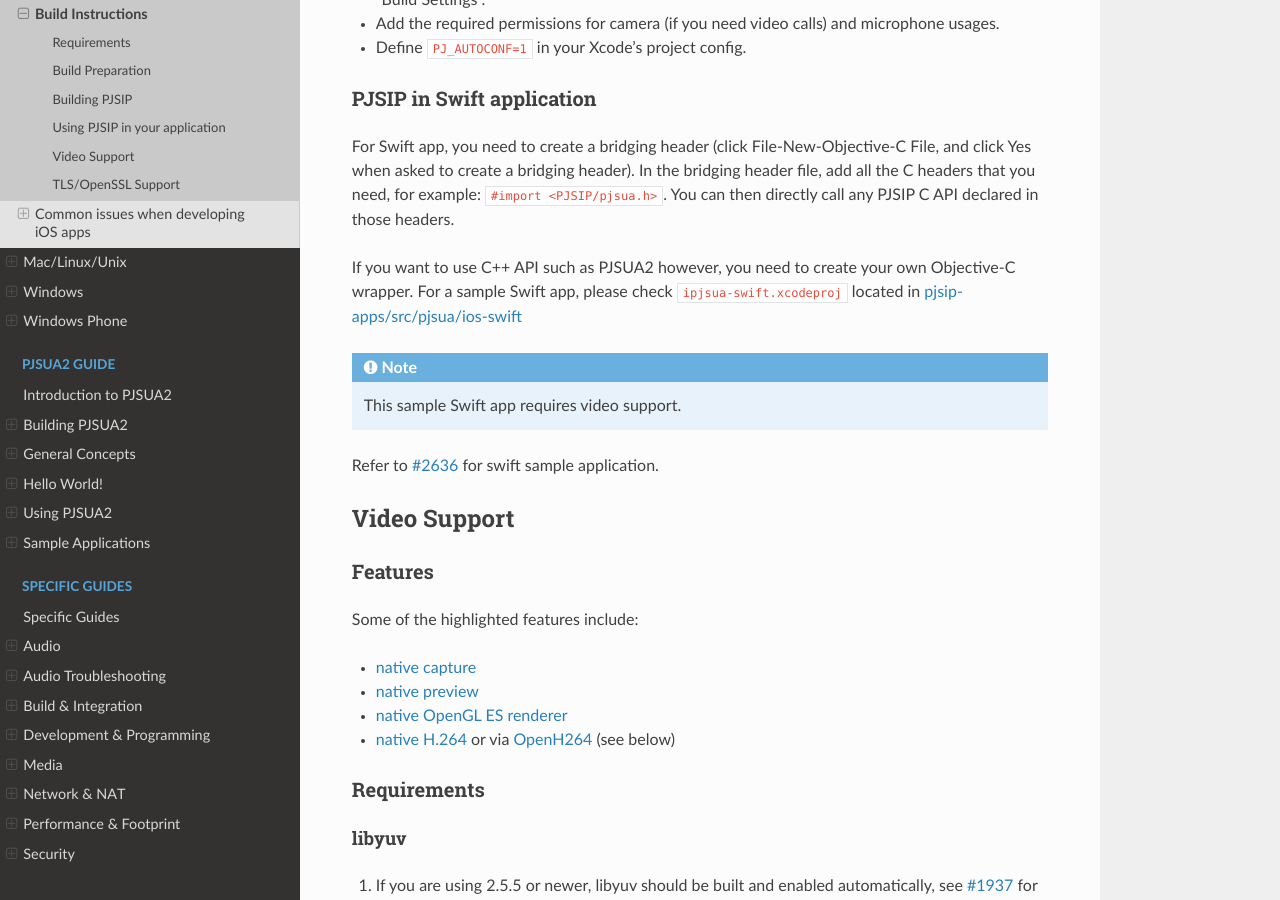
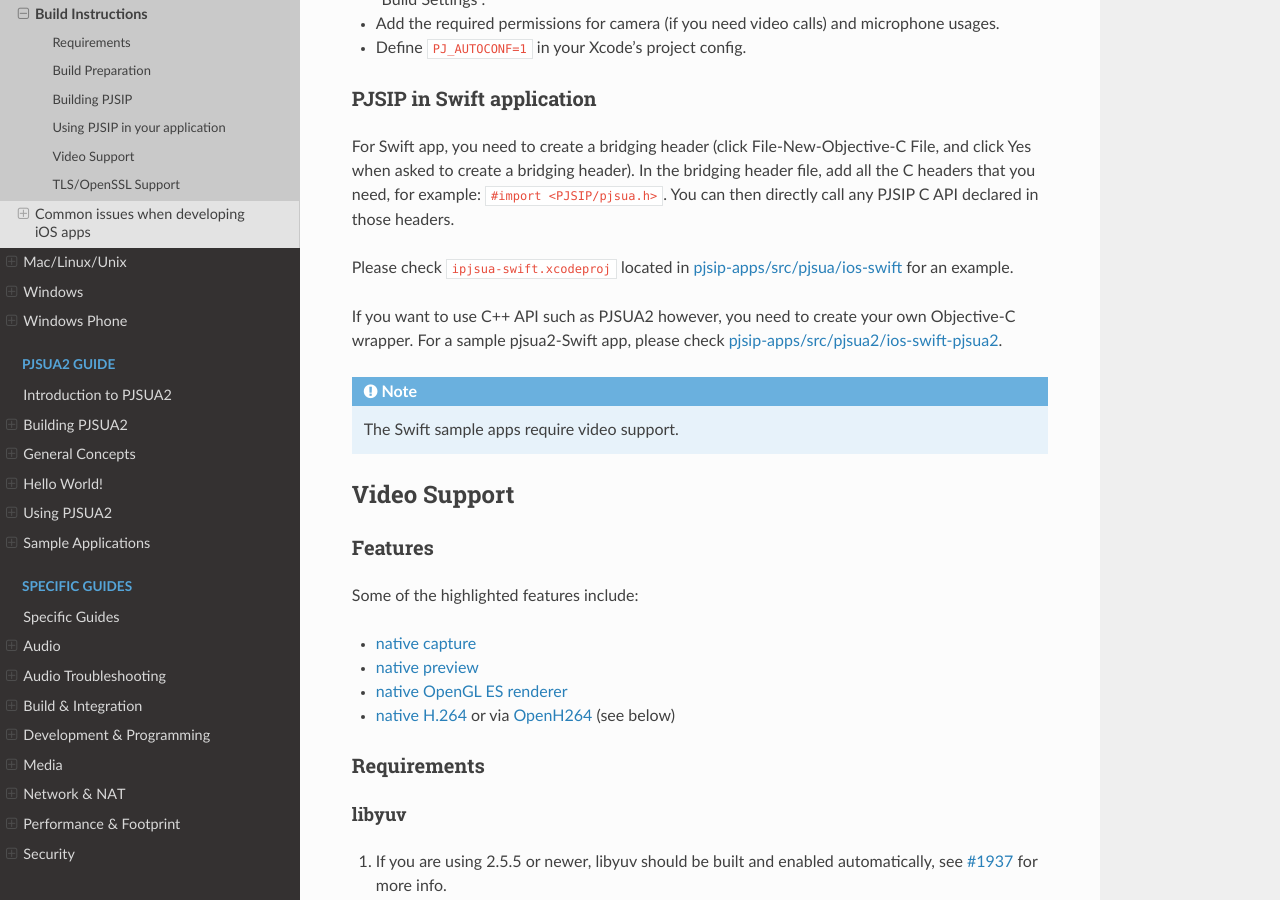
Before and after one commit to pjsip/pjproject_docs, a Sphinx documentation site: the page built from docs/source/get-started/ios/build_instructions.rst, in a window 1280 px wide and 900 px high, scrolled down 3679 px. Built offline with Sphinx 7.4.7 and the Read the Docs theme 2.0.0, drawn with Linux system fonts in a browser that asks for light colours; the version number could not be read and is left out.

Commit message:
Update build_instructions.rst - iOS pjsua2 swift

```diff
--- a/docs/source/get-started/ios/build_instructions.rst
+++ b/docs/source/get-started/ios/build_instructions.rst
@@ -174,15 +174,15 @@
 for example: ``#import <PJSIP/pjsua.h>``.
 You can then directly call any PJSIP C API declared in those headers.
 
+Please check ``ipjsua-swift.xcodeproj`` located in
+:source:`pjsip-apps/src/pjsua/ios-swift` for an example.
+
 If you want to use C++ API such as PJSUA2 however, you need to create your own
-Objective-C wrapper. For a sample Swift app, please check ``ipjsua-swift.xcodeproj``
-located in :source:`pjsip-apps/src/pjsua/ios-swift`
+Objective-C wrapper. For a sample pjsua2-Swift app, please check :source:`pjsip-apps/src/pjsua2/ios-swift-pjsua2`.
 
 .. note::
 
-   This sample Swift app requires video support.
-
-Refer to :pr:`2636` for swift sample application.
+   The Swift sample apps require video support.
 
 Video Support
 -------------
```
